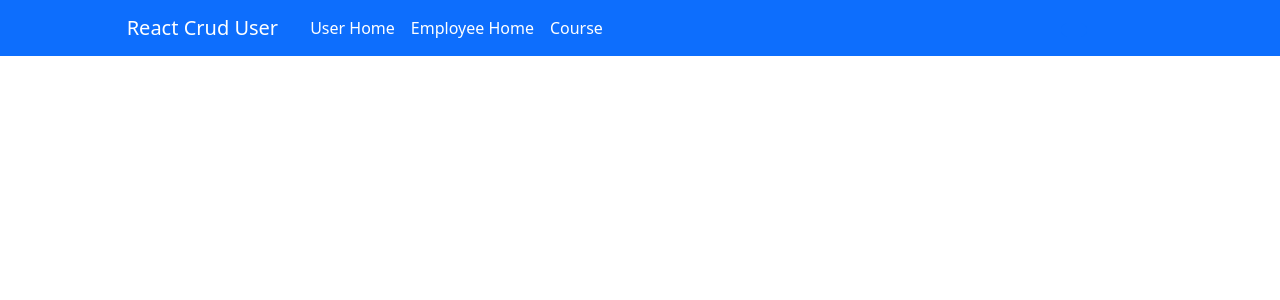
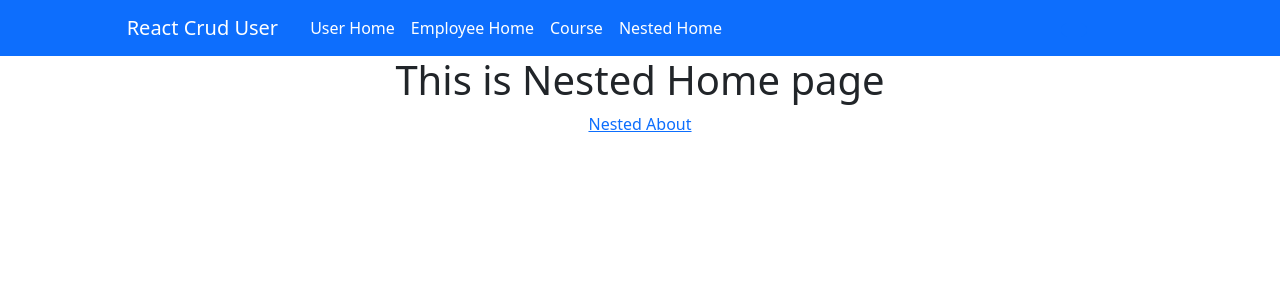
Before and after one commit to Vaibhavi7499/react-crud-user, a React (Create React App) app: page /nestedhome in a window 1280 px wide. Shown: the top 300 px of the page. Built offline with nearby package versions, Linux system fonts and the light colour scheme.

Commit message:
Nested routing example

```diff
--- a/src/App.js
+++ b/src/App.js
@@ -12,6 +12,8 @@ import CssPractise from "./components/CssPractise";
 import Course from "./components/Course";
 import List from "./components/List";
 import Search from "./components/Search";
+import NestedHome from "./components/NestedHome";
+import NestedAbout from "./components/NestedAbout";
 
 function App() {
   return (
@@ -32,6 +34,9 @@ function App() {
             <Route path="search" element={<Search />}></Route>
             <Route path="list" element={<List />}></Route>
           </Route>
+          <Route path="nestedhome" element={<NestedHome />}>
+            <Route path="nestedabout" element={<NestedAbout />}></Route>
+          </Route>
         </Routes>
       </BrowserRouter>
     </div>
--- a/src/components/Layout.jsx
+++ b/src/components/Layout.jsx
@@ -40,6 +40,11 @@ function Layout() {
                   Course
                 </Link>
               </li>
+              <li className="nav-item">
+                <Link className="nav-link active" to="/nestedhome">
+                  Nested Home
+                </Link>
+              </li>
             </ul>
           </div>
           <div className="col-md-2">
--- /dev/null
+++ b/src/components/NestedAbout.jsx
@@ -0,0 +1,11 @@
+import React from "react";
+
+const NestedAbout = () => {
+  return (
+    <div>
+      <h1>This is Nested About page</h1>
+    </div>
+  );
+};
+
+export default NestedAbout;
--- /dev/null
+++ b/src/components/NestedHome.jsx
@@ -0,0 +1,16 @@
+import React from "react";
+import { Link, Outlet } from "react-router-dom";
+
+const NestedHome = () => {
+  return (
+    <div>
+      <h1>This is Nested Home page</h1>
+      <div>
+        <Link to="/nestedhome/nestedabout">Nested About</Link>
+      </div>
+      <Outlet />
+    </div>
+  );
+};
+
+export default NestedHome;
```
